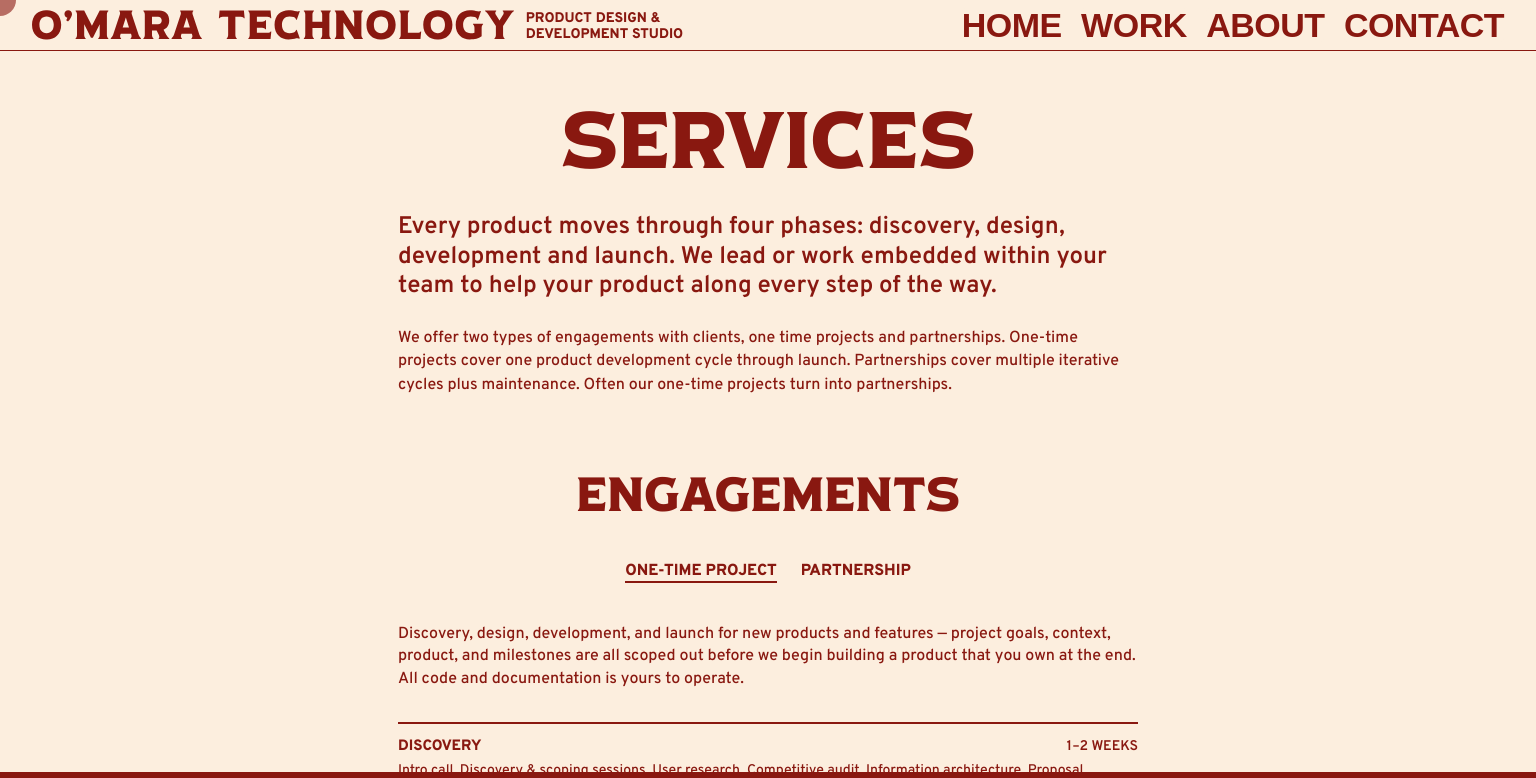
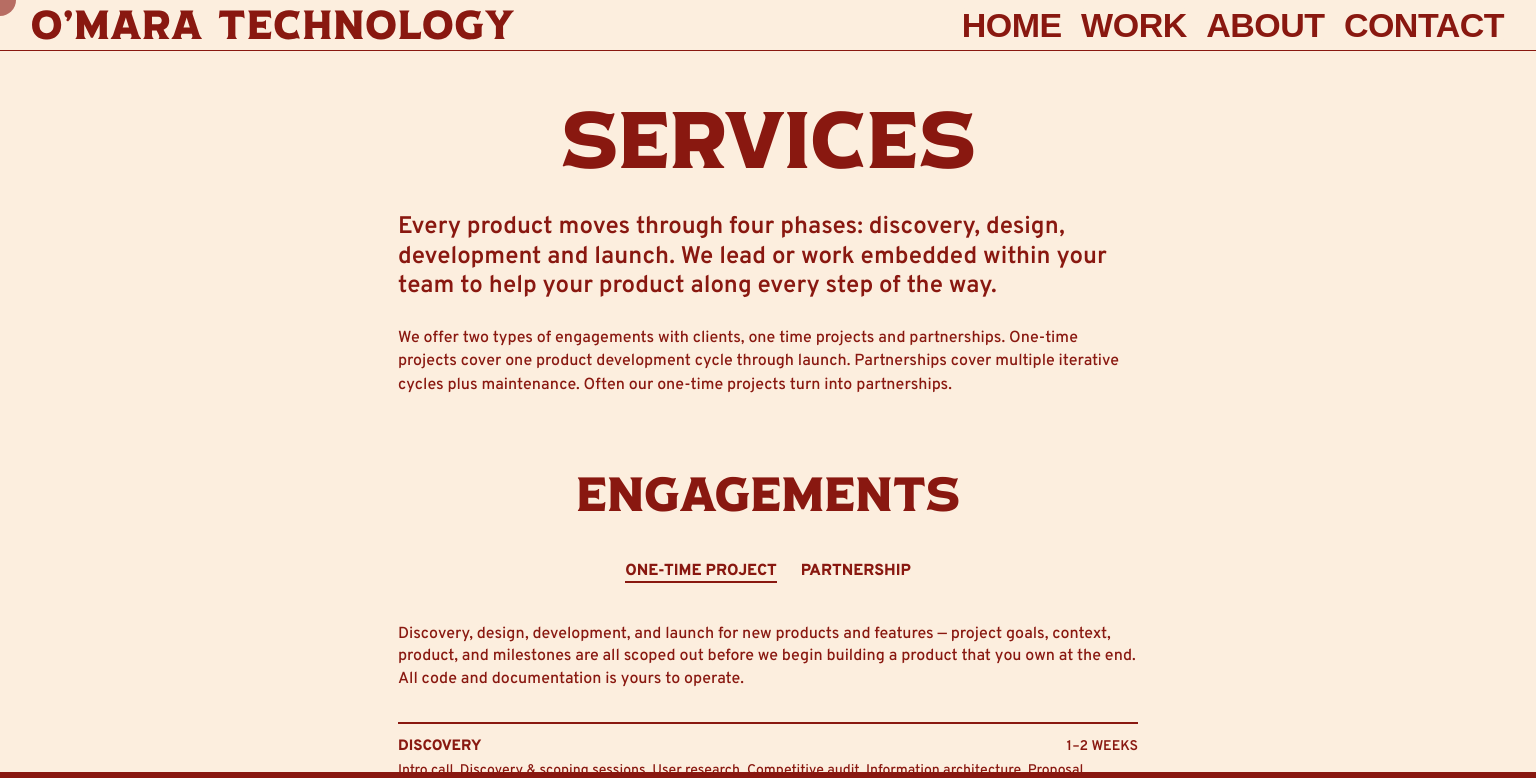
Before and after one commit to masonomara/omara-technology-design, a Next.js app: page /services in a window 1536 px wide. Shown: the top 778 px of the page. Built offline with nearby package versions, Linux system fonts and the light colour scheme; a web font is replaced by a local one.

Commit message:
updated some copy throughout the site

```diff
--- a/src/app/(frontend)/layout.tsx
+++ b/src/app/(frontend)/layout.tsx
@@ -8,14 +8,14 @@
 export const metadata: Metadata = {
   title: "O’Mara Technology",
   description:
-    "O’Mara Technology is a product design and development studio building mobile apps, websites, AI products, and software — from discovery through launch.",
+    "Digital studio led by Mason O'Mara for creative technical strategy, design, and development of mobile apps, websites, applied AI, software, and other solutions.",
   alternates: {
     canonical: "https://omaratechnology.com/",
   },
   openGraph: {
     title: "O’Mara Technology",
     description:
-      "O’Mara Technology is a product design and development studio building mobile apps, websites, AI products, and software — from discovery through launch.",
+      "Digital studio led by Mason O'Mara for creative technical strategy, design, and development of mobile apps, websites, applied AI, software, and other solutions.",
     url: "https://omaratechnology.com/",
     siteName: "O’Mara Technology",
     images: [
@@ -33,7 +33,7 @@
     card: "summary_large_image",
     title: "O’Mara Technology",
     description:
-      "O’Mara Technology is a product design and development studio building mobile apps, websites, AI products, and software — from discovery through launch.",
+      "Digital studio led by Mason O'Mara for creative technical strategy, design, and development of mobile apps, websites, applied AI, software, and other solutions.",
     images: ["https://omaratechnology.com/bizCard.png"],
   },
 };
@@ -55,7 +55,7 @@
             url: "https://omaratechnology.com",
             logo: "https://omaratechnology.com/longWordmark.svg",
             description:
-              "Product design and development studio — mobile apps, web apps, AI products, and ecommerce.",
+              "Digital studio led by Mason O'Mara for creative technical strategy, design, and development of mobile apps, websites, applied AI, software, and other solutions.",
             email: "info@omaratechnology.com",
           }),
         }}
--- a/src/app/(frontend)/page.tsx
+++ b/src/app/(frontend)/page.tsx
@@ -5,7 +5,7 @@
   return (
     <div className={styles.pageContainer}>
       <h1 className="srOnly">
-        O’Mara Technology — product design and development studio
+        Digital studio led by Mason O'Mara for creative technical strategy, design, and development of mobile apps, websites, applied AI, software, and other solutions.
       </h1>
       {/* The game's background <video> lives in an ssr:false chunk, so its
           poster isn't in the initial HTML. Preload it here (hoisted to <head>
--- a/src/app/(frontend)/services/page.tsx
+++ b/src/app/(frontend)/services/page.tsx
@@ -11,14 +11,14 @@
 export const metadata: Metadata = {
   title: "Services | O’Mara Technology",
   description:
-    "O’Mara Technology’s services — product design, development, and deployment for mobile apps, websites, AI products, and ecommerce.",
+    "Digital studio led by Mason O'Mara for creative technical strategy, design, and development of mobile apps, websites, applied AI, software, and other solutions.",
   alternates: {
     canonical: "https://omaratechnology.com/services",
   },
   openGraph: {
     title: "Services | O’Mara Technology",
     description:
-      "O’Mara Technology’s services — product design, development, and deployment for mobile apps, websites, AI products, and ecommerce.",
+      "Digital studio led by Mason O'Mara for creative technical strategy, design, and development of mobile apps, websites, applied AI, software, and other solutions.",
     url: "https://omaratechnology.com/services",
     siteName: "O’Mara Technology",
     images: [
@@ -36,7 +36,7 @@
     card: "summary_large_image",
     title: "Services | O’Mara Technology",
     description:
-      "O’Mara Technology’s services — product design, development, and deployment for mobile apps, websites, AI products, and ecommerce.",
+      "Digital studio led by Mason O'Mara for creative technical strategy, design, and development of mobile apps, websites, applied AI, software, and other solutions.",
     images: ["https://omaratechnology.com/bizCard.png"],
   },
 };
--- a/src/app/(frontend)/work/[slug]/page.tsx
+++ b/src/app/(frontend)/work/[slug]/page.tsx
@@ -36,7 +36,7 @@
     title,
     description:
       node?.description ??
-      "Product design and development studio for apps, websites, and software.",
+      "Digital studio for creative technical strategy, design, and development of mobile apps, websites, applied AI, software, and other solutions.",
     alternates: {
       canonical: `https://omaratechnology.com/work/${slug}`,
     },
@@ -44,7 +44,7 @@
       title,
       description:
         node?.description ??
-        "Product design and development studio for apps, websites, and software.",
+        "Digital studio for creative technical strategy, design, and development of mobile apps, websites, applied AI, software, and other solutions.",
       url: `https://omaratechnology.com/work/${slug}`,
       siteName: "O’Mara Technology",
       images: [
@@ -63,7 +63,7 @@
       title,
       description:
         node?.description ??
-        "Product design and development studio for apps, websites, and software.",
+        "Digital studio for creative technical strategy, design, and development of mobile apps, websites, applied AI, software, and other solutions.",
       images: ["https://omaratechnology.com/bizCard.png"],
     },
   };
--- a/src/app/components/Game.tsx
+++ b/src/app/components/Game.tsx
@@ -273,8 +273,7 @@
                 alt="O’Mara Technology Design"
               />
               <p className={styles.startTagline}>
-                Product design and development studio for apps, websites, and
-                software.
+                Digital studio for creative technical strategy, design, and development.
               </p>
             </div>
             <div className={styles.buttonWrapper}>
@@ -287,7 +286,7 @@
                   href="/about"
                   target="_top"
                 >
-                  <p>About</p>
+                  <p>About Us</p>
                 </Link>
                 <Link
                   className={styles.secondaryButton}
--- a/src/app/components/Header.module.css
+++ b/src/app/components/Header.module.css
@@ -49,29 +49,7 @@
   width: auto;
 }
 
-.textContainer {
-  display: none;
-}
-@media (min-width: 1333px) {
-  .textContainer {
-    margin-top: 0em;
-    margin-bottom: 0em;
-    display: flex;
-    font-size: var(--text-sm);
-    font-weight: 500;
-    max-width: 740px;
-    width: 100%;
-    font-family: var(--font-overpass);
-    font-weight: 800;
-    color: var(--color-primary);
-    line-height: 115%;
-    text-transform: uppercase;
-    margin-left: 12px;
-    margin-top: 2px;
-    margin-bottom: -2px;
-    flex: 1;
-  }
-}
+
 
 .logoMobile {
   display: none;
--- a/src/app/components/Header.tsx
+++ b/src/app/components/Header.tsx
@@ -51,11 +51,6 @@
               priority
             />
           </Link>
-          <div className={styles.textContainer}>
-            Product Design &
-            <br />
-            Development Studio
-          </div>
         </div>
         <nav className={styles.menuWrapper}>
           {NAV_LINKS.map(({ id, label, href }) => {
--- a/src/app/layout.tsx
+++ b/src/app/layout.tsx
@@ -6,7 +6,7 @@
 export const metadata: Metadata = {
   title: "O’Mara Technology",
   description:
-    "O’Mara Technology — a product design and development studio led by Mason O’Mara, working with founders and teams from design through deployment.",
+    "Digital studio led by Mason O'Mara for creative technical strategy, design, and development of mobile apps, websites, applied AI, software, and other solutions.",
 };
 
 export const viewport: Viewport = {
```
